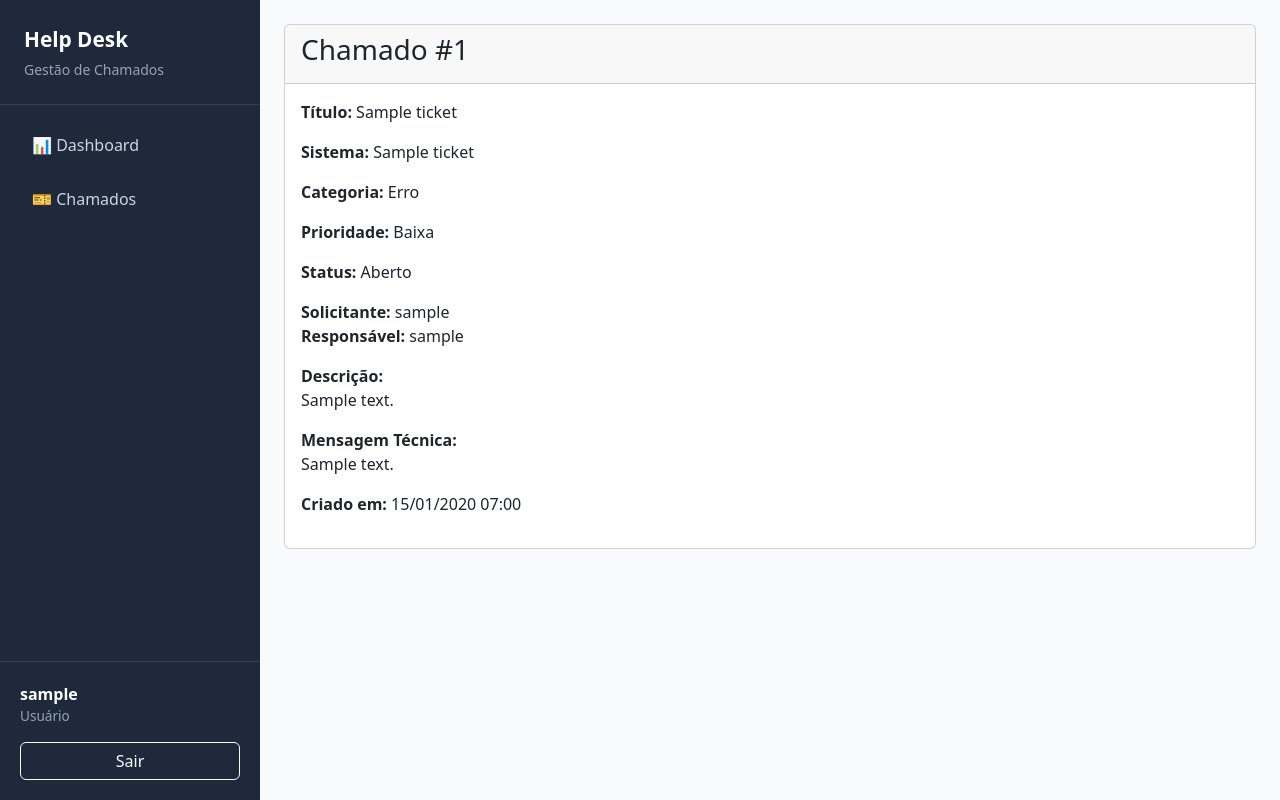
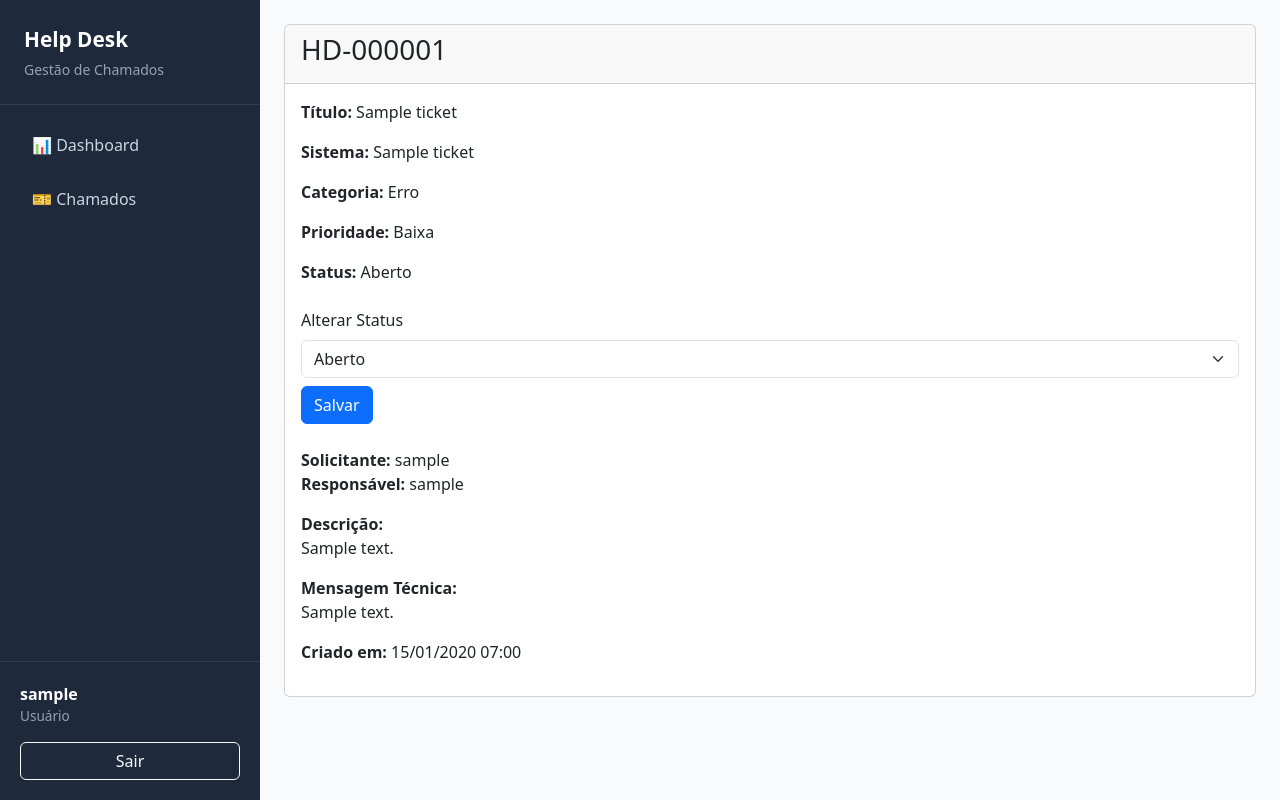
Before and after one commit to glaucosawaya/help-desk, a Django app: page /tickets/1/ in a window 1280 px wide. Run offline with Django 5.2, Linux system fonts and the light colour scheme; a user stored in the database is signed in; tables that the repository leaves empty hold one stand-in row (values such as "Sample post"); some libraries are stand-ins or nearby versions.

Commit message:
Implementa codigo amigavel para chamados

```diff
--- a/templates/tickets/detail.html
+++ b/templates/tickets/detail.html
@@ -11,7 +11,7 @@ Chamado #{{ ticket.id }}
     <div class="card-header">
 
         <h3>
-            Chamado #{{ ticket.id }}
+            {{ ticket.codigo }}
         </h3>
 
     </div>
@@ -53,10 +53,59 @@ Chamado #{{ ticket.id }}
             {{ ticket.get_priority_display }}
         </div>
 
-        <div class="mb-3">
+        <div class="mb-4">
+
             <strong>Status:</strong>
+
             {{ ticket.get_status_display }}
+
         </div>
+                {% if request.user.role == "ADMIN" or request.user.role == "TECNICO" %}
+
+        <form
+            method="post"
+            action="{% url 'ticket-change-status' ticket.id %}"
+            class="mb-4">
+
+            {% csrf_token %}
+
+            <label class="form-label">
+
+                Alterar Status
+
+            </label>
+
+            <select
+                name="status"
+                class="form-select">
+
+                {% for value,label in ticket.Status.choices %}
+
+                    <option
+                        value="{{ value }}"
+                        {% if value == ticket.status %}
+                        selected
+                        {% endif %}>
+
+                        {{ label }}
+
+                    </option>
+
+                {% endfor %}
+
+            </select>
+
+            <button
+                type="submit"
+                class="btn btn-primary mt-2">
+
+                Salvar
+
+            </button>
+
+        </form>
+
+        {% endif %}
 
         <div class="mb-3">
             <strong>Solicitante:</strong>
--- a/templates/tickets/list.html
+++ b/templates/tickets/list.html
@@ -47,7 +47,7 @@ Chamados
 
         <tr>
 
-            <td>{{ ticket.id }}</td>
+            <td>{{ ticket.codigo }}</td>
 
             <td>
 
--- a/tickets/models.py
+++ b/tickets/models.py
@@ -91,6 +91,10 @@ class Ticket(models.Model):
         "Última Atualização",
         auto_now=True
     )
+    @property
+    def codigo(self):
+
+        return f"HD-{self.id:06d}"
 
     def __str__(self):
         return self.title
--- a/tickets/urls.py
+++ b/tickets/urls.py
@@ -4,7 +4,10 @@ from .views import (
     TicketCreateView,
     TicketListView,
     TicketDetailView,
+    alterar_status,
+    assumir_chamado,
 )
+
 
 urlpatterns = [
 
@@ -24,5 +27,15 @@ urlpatterns = [
     "<int:pk>/",
         TicketDetailView.as_view(),
         name="ticket-detail"
-),
+    ),
+    path(
+        "<int:pk>/alterar-status/",
+        alterar_status,
+        name="ticket-change-status"
+    ),
+    path(
+        "<int:pk>/assumir/",
+        assumir_chamado,
+        name="ticket-assume"
+    ),
 ]
--- a/tickets/views.py
+++ b/tickets/views.py
@@ -8,6 +8,8 @@ from django.views.generic import (
 from .models import Ticket
 from .forms import TicketForm
 from django.views.generic import DetailView
+from django.contrib.auth.decorators import login_required
+from django.shortcuts import redirect, get_object_or_404
 
 
 class TicketDetailView(
@@ -58,24 +60,55 @@ class TicketListView(
 
     ordering = ["-created_at"]
 
-    from django.shortcuts import get_object_or_404, redirect
+@login_required
+def assumir_chamado(request, pk):
 
-    def assumir_chamado(request, pk):
+    ticket = get_object_or_404(
+        Ticket,
+        pk=pk
+    )
 
-        ticket = get_object_or_404(
-            Ticket,
+    if request.user.role in [
+        "ADMIN",
+        "TECNICO"
+    ]:
+
+        ticket.assigned_to = request.user
+        ticket.save()
+
+    return redirect(
+        "ticket-detail",
+        pk=ticket.pk
+    )
+
+@login_required
+def alterar_status(request, pk):
+
+    ticket = get_object_or_404(
+        Ticket,
+        pk=pk
+    )
+
+    if request.user.role not in [
+        "ADMIN",
+        "TECNICO"
+    ]:
+        return redirect(
+            "ticket-detail",
             pk=pk
         )
 
-        if request.user.role in [
-            "ADMIN",
-            "TECNICO"
-        ]:
+    if request.method == "POST":
 
-            ticket.assigned_to = request.user
-            ticket.save()
+        novo_status = request.POST.get(
+            "status"
+        )
 
-        return redirect(
-            "ticket-detail",
-            pk=ticket.pk
-        )
+        ticket.status = novo_status
+
+        ticket.save()
+
+    return redirect(
+        "ticket-detail",
+        pk=pk
+    )
```
Also changed, not shown: tickets/forms.py (+10 -0 lines).
